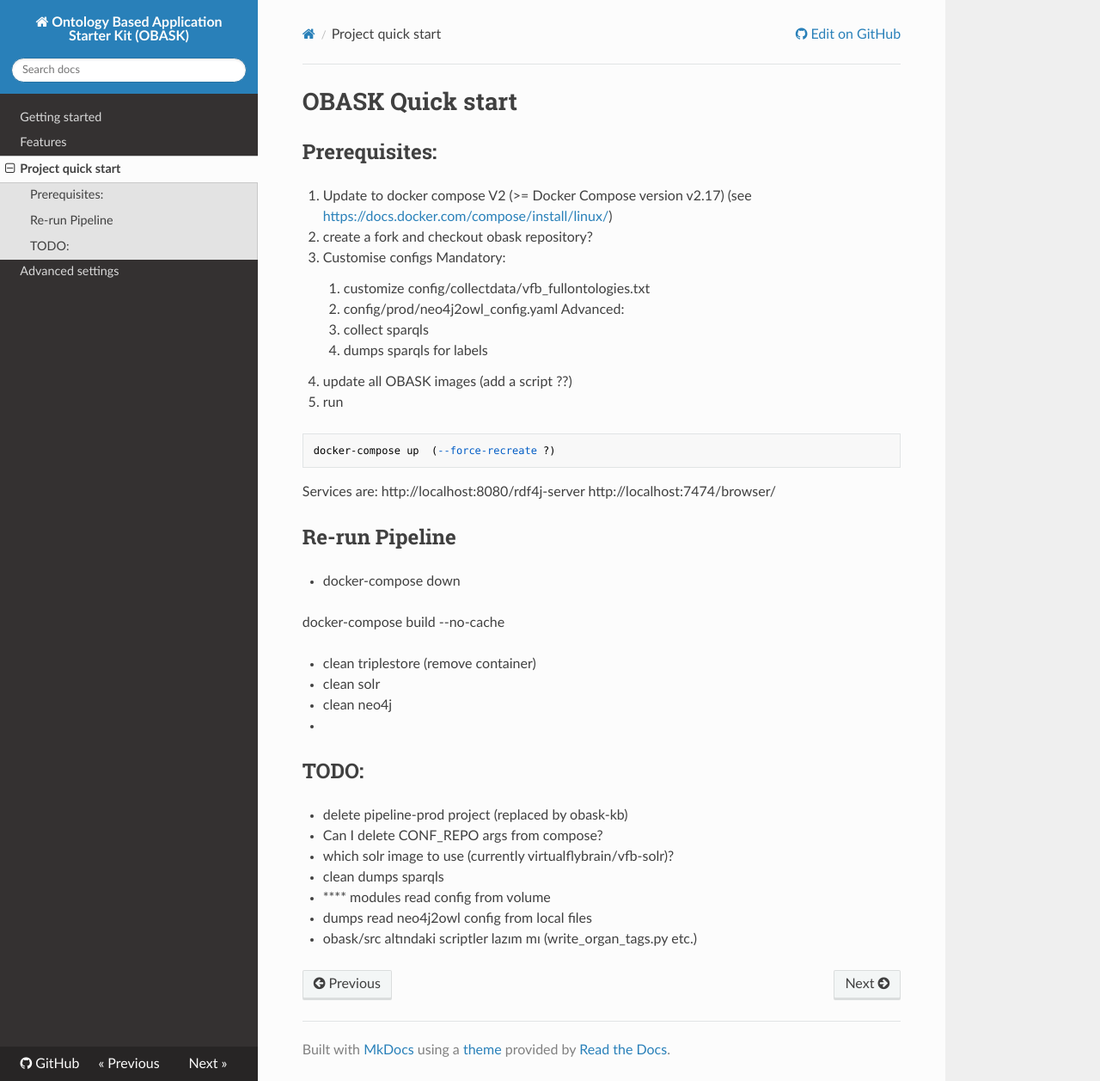
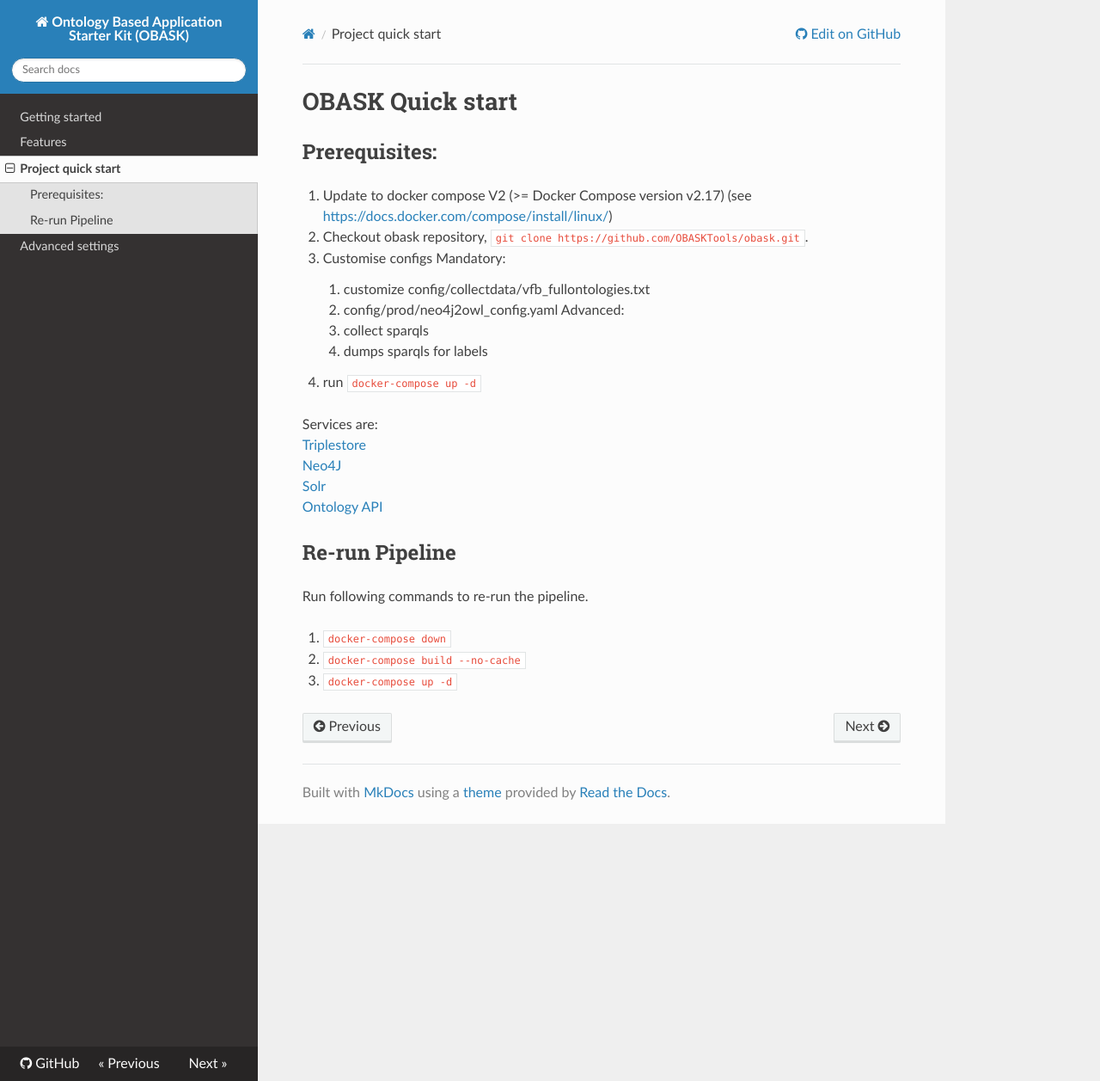
Before and after one commit to OBASKTools/obask, an MkDocs documentation site: the page built from docs/quick_start.md, in a window 1280 px wide and 1257 px high. Shown: the whole window at 86% size. Built offline with MkDocs 1.6.1, drawn with Linux system fonts in a browser that asks for light colours; nearby versions of some CDN libraries.

Commit message:
Update quick_start.md

````diff
--- a/docs/quick_start.md
+++ b/docs/quick_start.md
@@ -5,8 +5,9 @@
 
 
 
-1. create a fork and checkout obask repository?
-1. Customise configs
+1. Checkout obask repository, `git clone https://github.com/OBASKTools/obask.git`.
+
+2. Customise configs
     Mandatory:
     1. customize config/collectdata/vfb_fullontologies.txt
     1. config/prod/neo4j2owl_config.yaml
@@ -14,35 +15,21 @@
     1. collect sparqls
     1. dumps sparqls for labels
 
-1. update all OBASK images (add a script ??)
-1. run
-```
-docker-compose up  (--force-recreate ?)
-```
+3. run `docker-compose up -d`
 
 Services are:
-http://localhost:8080/rdf4j-server
-http://localhost:7474/browser/
+[Triplestore](http://localhost:8080/rdf4j-server)
+[Neo4J](http://localhost:7474/browser/)
+[Solr](http://localhost:8993/solr)
+[Ontology API](http://localhost:8007/ontology)
 
 
 ## Re-run Pipeline
 
-- docker-compose down
+Run following commands to re-run the pipeline.
 
-docker-compose build --no-cache
+1. `docker-compose down`
 
-- clean triplestore (remove container)
-- clean solr
-- clean neo4j
--
+2. `docker-compose build --no-cache`
 
-
-
-## TODO:
-- delete pipeline-prod project (replaced by obask-kb)
-- Can I delete CONF_REPO args from compose?
-- which solr image to use (currently virtualflybrain/vfb-solr)?
-- clean dumps sparqls
-- **** modules read config from volume
-- dumps read neo4j2owl config from local files
-- obask/src altındaki scriptler lazım mı (write_organ_tags.py etc.)
+3. `docker-compose up -d`
````
